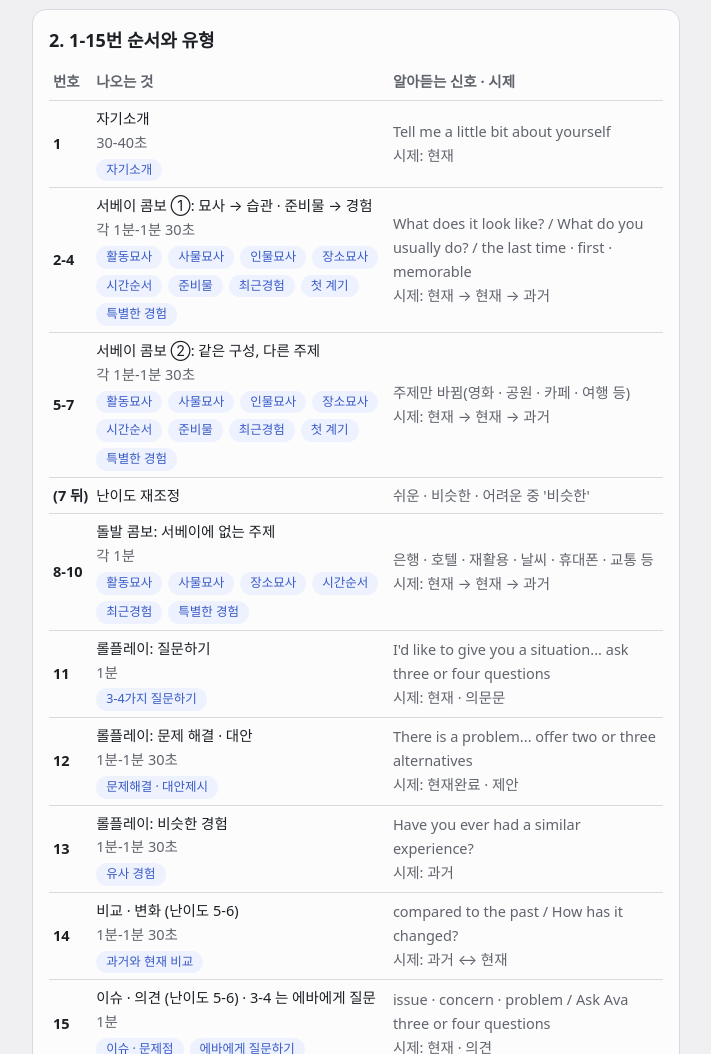
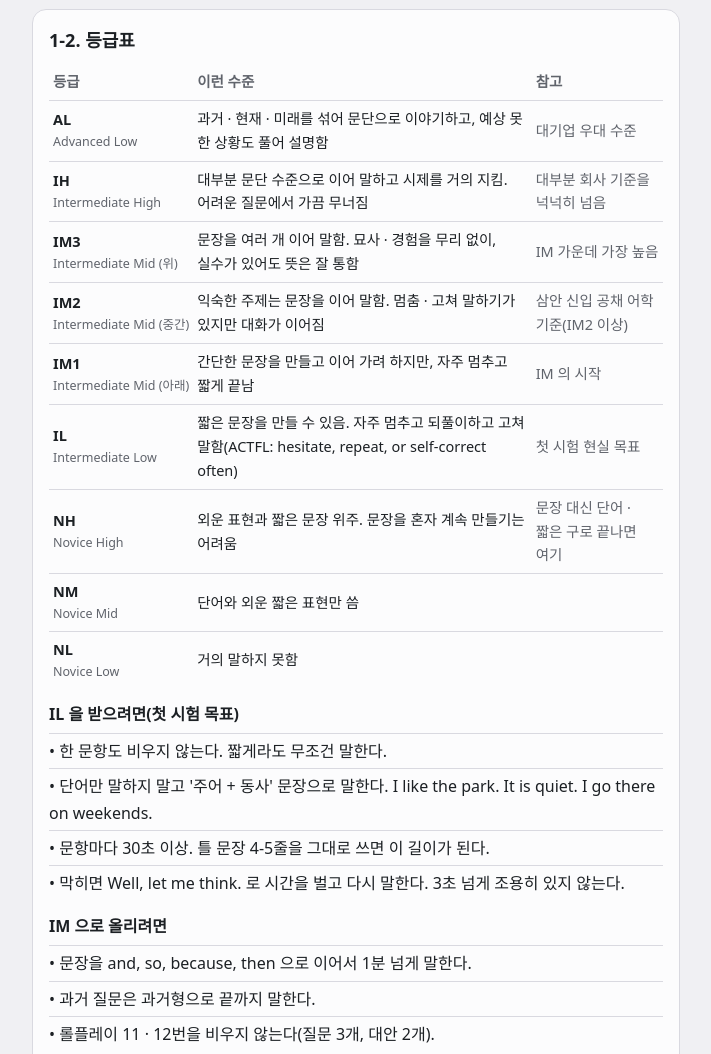
Before and after one commit to sheahe0220/opic, a plain HTML site: page index.html in a window 1280 px wide. Shown: the part 823-1877 px from the top of the page, without its empty margins (284-995 px from the left). Drawn offline with Linux system fonts and the light colour scheme.

Commit message:
당일 보기: 등급표(AL-NL), IL · IM 받는 요령

```diff
--- a/index.html
+++ b/index.html
@@ -96,7 +96,7 @@ svg.chart{width:100%;height:140px}
   <main id="main"></main>
 </div>
 <div class="foot" id="foot" hidden><div class="in" id="footIn"></div></div>
-<script src="data/opic_data.js?v=2fc12c6fb7"></script>
+<script src="data/opic_data.js?v=265ee9b8d3"></script>
 <script>
 "use strict";
 (function(){
@@ -316,6 +316,22 @@ V.cram=function(){var quiz=!!S._cq;
     h("div",{class:"seg",style:"margin-bottom:8px"},h("button",{"aria-pressed":S._hard!==true?"true":"false",onclick:function(){S._hard=false;go("cram")}},"쉬운 보기(첫 시험)"),h("button",{"aria-pressed":S._hard===true?"true":"false",onclick:function(){S._hard=true;go("cram")}},"학원 자료까지 전부")),h("div",{class:"row"},h("button",{class:"btn "+(quiz?"primary":""),onclick:function(){S._cq=!quiz;go("cram")}},quiz?"외우기 모드 끄기":"외우기 모드 켜기"),h("a",{class:"btn ghost",href:"#types"},"유형별 틀로"),h("a",{class:"btn ghost",href:"#lines"},"만능 문장으로"))));
   // 1. checklist
   M.append(h("div",{class:"card"},h("h2",null,"1. 시험장 체크리스트"),DAYLIST.map(function(t,i){return h("div",{style:"padding:5px 0;border-top:1px solid var(--line)"},(i+1)+". "+t)})));
+  // 1-2. grade table (ACTFL 2024 guidelines; IM1-3 split is the Korean operator's, no public criteria found)
+  var GR=[["AL","Advanced Low","과거 · 현재 · 미래를 섞어 문단으로 이야기하고, 예상 못 한 상황도 풀어 설명함","대기업 우대 수준"],
+    ["IH","Intermediate High","대부분 문단 수준으로 이어 말하고 시제를 거의 지킴. 어려운 질문에서 가끔 무너짐","대부분 회사 기준을 넉넉히 넘음"],
+    ["IM3","Intermediate Mid (위)","문장을 여러 개 이어 말함. 묘사 · 경험을 무리 없이, 실수가 있어도 뜻은 잘 통함","IM 가운데 가장 높음"],
+    ["IM2","Intermediate Mid (중간)","익숙한 주제는 문장을 이어 말함. 멈춤 · 고쳐 말하기가 있지만 대화가 이어짐","삼안 신입 공채 어학 기준(IM2 이상)"],
+    ["IM1","Intermediate Mid (아래)","간단한 문장을 만들고 이어 가려 하지만, 자주 멈추고 짧게 끝남","IM 의 시작"],
+    ["IL","Intermediate Low","짧은 문장을 만들 수 있음. 자주 멈추고 되풀이하고 고쳐 말함(ACTFL: hesitate, repeat, or self-correct often)","첫 시험 현실 목표"],
+    ["NH","Novice High","외운 표현과 짧은 문장 위주. 문장을 혼자 계속 만들기는 어려움","문장 대신 단어 · 짧은 구로 끝나면 여기"],
+    ["NM","Novice Mid","단어와 외운 짧은 표현만 씀",""],["NL","Novice Low","거의 말하지 못함",""]];
+  M.append(h("div",{class:"card"},h("h2",null,"1-2. 등급표"),h("table",{class:"m"},h("tr",null,h("th",null,"등급"),h("th",null,"이런 수준"),h("th",null,"참고")),
+    GR.map(function(g){return h("tr",null,h("td",{style:"white-space:nowrap"},h("b",null,g[0]),h("div",{class:"muted",style:"font-size:12.5px"},g[1])),h("td",null,g[2]),h("td",{class:"muted"},g[3]))})),
+    h("h3",null,"IL 을 받으려면(첫 시험 목표)"),
+    ["한 문항도 비우지 않는다. 짧게라도 무조건 말한다.","단어만 말하지 말고 '주어 + 동사' 문장으로 말한다. I like the park. It is quiet. I go there on weekends.","문항마다 30초 이상. 틀 문장 4-5줄을 그대로 쓰면 이 길이가 된다.","막히면 Well, let me think. 로 시간을 벌고 다시 말한다. 3초 넘게 조용히 있지 않는다."].map(function(t){return h("div",{style:"padding:4px 0;border-top:1px solid var(--line)"},"• "+t)}),
+    h("h3",null,"IM 으로 올리려면"),
+    ["문장을 and, so, because, then 으로 이어서 1분 넘게 말한다.","과거 질문은 과거형으로 끝까지 말한다.","롤플레이 11 · 12번을 비우지 않는다(질문 3개, 대안 2개)."].map(function(t){return h("div",{style:"padding:4px 0;border-top:1px solid var(--line)"},"• "+t)}),
+    h("p",{class:"muted",style:"margin-top:8px"},"근거: ACTFL Proficiency Guidelines 2024(NH 15쪽, IL · IM 17-18쪽). IM1 · IM2 · IM3 를 나누는 공식 기준은 공개된 것이 없어, IM 안의 구분은 학원 · 후기 설명을 바탕으로 쉽게 풀어 쓴 것입니다.")));
   // 2. flow table
   M.append(h("div",{class:"card"},h("h2",null,"2. 1-15번 순서와 유형"),h("table",{class:"m"},h("tr",null,h("th",null,"번호"),h("th",null,"나오는 것"),h("th",null,"알아듣는 신호 · 시제")),
     FLOW.map(function(r){return h("tr",null,h("td",{style:"white-space:nowrap"},h("b",null,r[0])),h("td",null,r[1],r[5]?h("div",{class:"muted"},r[5]):null,r[2].length?h("div",{class:"chips",style:"margin-top:4px"},r[2].map(function(t){return h("a",{class:"pill navy",href:"#t"+t,style:"text-decoration:none"},T15N[t])})):null),h("td",{class:"muted"},r[3],r[4]?h("div",null,"시제: "+r[4]):null))}))));
--- a/sw.js
+++ b/sw.js
@@ -1,5 +1,5 @@
 // offline cache for the app shell; academy pack and model files are fetched fresh when online
-const V='opic-2fc12c6fb7';
+const V='opic-265ee9b8d3';
 const CORE=['./','index.html','data/opic_data.js','manifest.webmanifest','icon.svg'];
 self.addEventListener('install',e=>{e.waitUntil(caches.open(V).then(c=>c.addAll(CORE)).then(()=>self.skipWaiting()))});
 self.addEventListener('activate',e=>{e.waitUntil(caches.keys().then(ks=>Promise.all(ks.filter(k=>k!==V).map(k=>caches.delete(k)))).then(()=>self.clients.claim()))});
```
